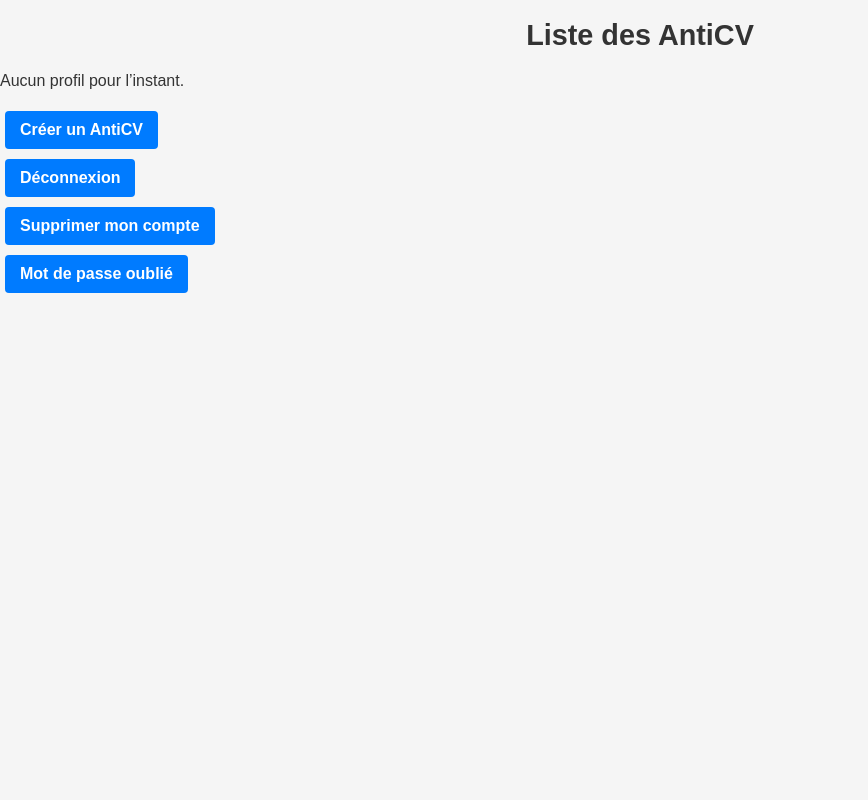
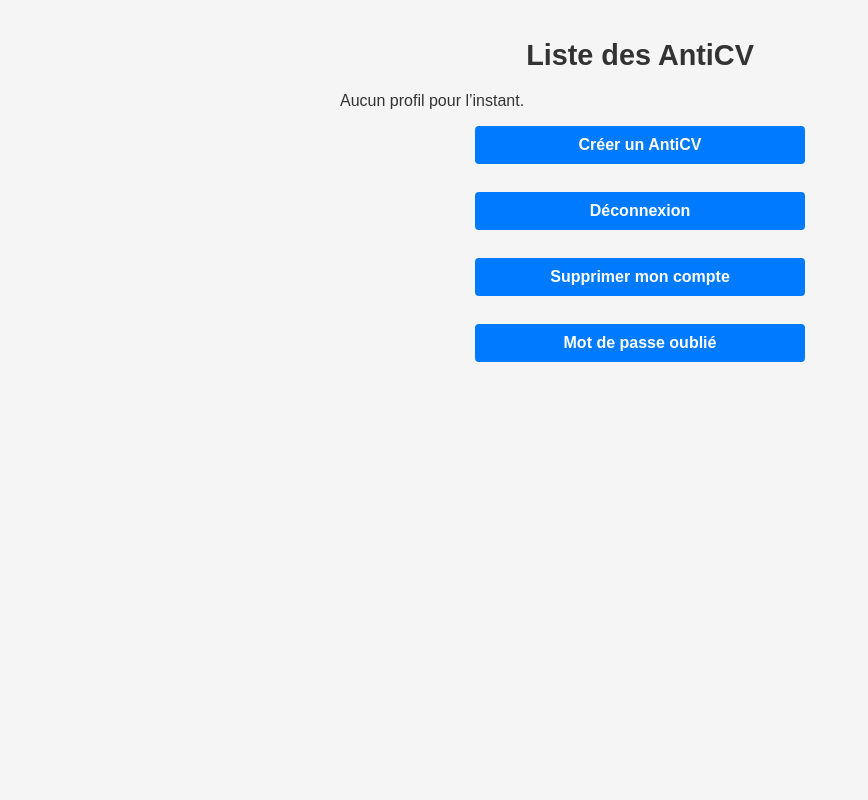
Before and after one commit to Fever65/AntiCV, a Flask app: page / in a window 1280 px wide. Shown: the whole page, without its empty margins (0-868 px from the left). Run offline with Flask 3, Linux system fonts and the light colour scheme.

Commit message:
test
test

```diff
--- a/static/style.css
+++ b/static/style.css
@@ -4,12 +4,16 @@ body {
   padding: 0;
   background: #f5f5f5;
   color: #333;
+  display: flex;
+  flex-direction: column;
+  align-items: center;
+  min-height: 100vh;
 }
 
 .container {
+  width: 100%;
   max-width: 600px;
-  margin: auto;
-  padding: 15px;
+  padding: 20px;
 }
 
 h1 {
@@ -21,14 +25,15 @@ h1 {
 .profile-box {
   padding: 20px;
   border-radius: 8px;
-  position: relative;
+  width: 100%;
 }
 
 .profile-content {
-  background: rgba(0, 0, 0, 0.6); /* Assure lisibilité du texte */
+  background: rgba(0, 0, 0, 0.6);
   color: white;
   padding: 15px;
   border-radius: 8px;
+  text-align: center;
 }
 
 .profile-box img {
@@ -39,16 +44,38 @@ h1 {
   border-radius: 8px;
 }
 
+ul {
+  padding: 0;
+  margin: 0;
+  width: 100%;
+}
+
+li {
+  list-style: none;
+  margin-bottom: 10px;
+}
+
+li a {
+  display: block;
+  padding: 10px;
+  border-radius: 5px;
+  background: rgba(0, 0, 0, 0.6);
+  color: white;
+  text-align: center;
+}
+
 .button {
-  display: inline-block;
+  display: block;
   padding: 10px 15px;
-  margin: 5px;
+  margin: 5px auto;
   background: #007BFF;
   color: white;
   border-radius: 4px;
   text-decoration: none;
   font-weight: bold;
   text-align: center;
+  width: 80%;
+  max-width: 300px;
 }
 
 .button:hover {
@@ -59,13 +86,14 @@ form {
   display: flex;
   flex-direction: column;
   gap: 10px;
-  max-width: 400px;
-  margin: auto;
+  width: 100%;
 }
 
 input, textarea, select, button {
   padding: 10px;
   font-size: 1em;
+  width: 100%;
+  box-sizing: border-box;
 }
 
 button {
@@ -79,9 +107,3 @@ button {
 button:hover {
   background: #0056b3;
 }
-
-@media (min-width: 600px) {
-  .container {
-    padding: 30px;
-  }
-}
--- a/templates/create.html
+++ b/templates/create.html
@@ -8,6 +8,7 @@
   <title>Créer un AntiCV</title>
 </head>
 <body>
+  <div class="container">
   <h1>Créer un AntiCV</h1>
   <form method="POST">
     <input type="text" name="name" placeholder="Nom" required maxlength="50"><br>
@@ -28,5 +29,6 @@
     <button type="submit">Créer</button>
   </form>
   <a href="{{ url_for('index') }}">Retour</a>
+</div>
 </body>
 </html>
--- a/templates/delete_account.html
+++ b/templates/delete_account.html
@@ -7,11 +7,13 @@
 
 </head>
 <body>
+  <div class="container">
   <h1>Supprimer mon compte</h1>
   <p>Êtes-vous sûr de vouloir supprimer votre compte ? Cette action est irréversible.</p>
   <form method="POST" action="{{ url_for('delete_account') }}">
     <button type="submit">Supprimer mon compte</button>
   </form>
   <a class="button" href="{{ url_for('index') }}">Annuler</a>
+</div>
 </body>
 </html>
--- a/templates/edit.html
+++ b/templates/edit.html
@@ -7,6 +7,7 @@
   <title>Modifier AntiCV</title>
 </head>
 <body>
+  <div class="container">
   <h1>Modifier AntiCV</h1>
   <form method="POST">
     <input type="text" name="name" value="{{ profile.name }}" required maxlength="50"><br>
@@ -27,5 +28,6 @@
     <button type="submit">Mettre à jour</button>
   </form>
   <a href="{{ url_for('index') }}">Retour</a>
+</div>
 </body>
 </html>
--- a/templates/index.html
+++ b/templates/index.html
@@ -7,6 +7,7 @@
   <title>AntiCV - Accueil</title>
 </head>
 <body>
+  <div class="container">
   <h1>Liste des AntiCV</h1>
   {% if profiles %}
     <ul>
@@ -24,5 +25,6 @@
   <a class="button" href="{{ url_for('logout') }}">Déconnexion</a><br>
   <a class="button" href="{{ url_for('delete_account') }}">Supprimer mon compte</a><br>
   <a class="button" href="{{ url_for('reset') }}">Mot de passe oublié</a>
+</div>
 </body>
 </html>
--- a/templates/login.html
+++ b/templates/login.html
@@ -8,6 +8,7 @@
   <title>Connexion</title>
 </head>
 <body>
+  <div class="container">
   <h1>Connexion</h1>
   <form method="POST">
     <input type="email" name="email" placeholder="Email" required><br>
@@ -16,5 +17,6 @@
   </form>
   <a href="{{ url_for('register') }}">Créer un compte</a><br>
   <a href="{{ url_for('reset') }}">Mot de passe oublié ?</a>
+</div>
 </body>
 </html>
--- a/templates/register.html
+++ b/templates/register.html
@@ -7,6 +7,7 @@
   <title>Inscription</title>
 </head>
 <body>
+  <div class="container">
   <h1>Inscription</h1>
   <form method="POST">
     <input type="email" name="email" placeholder="Email" required><br>
@@ -14,5 +15,7 @@
     <button type="submit">S'inscrire</button>
   </form>
   <a href="{{ url_for('login') }}">Déjà un compte ? Connexion</a>
+</div>
 </body>
+
 </html>
--- a/templates/reset.html
+++ b/templates/reset.html
@@ -7,8 +7,11 @@
 
 </head>
 <body>
+  <div class="container">
+
   <h1>Mot de passe oublié</h1>
   <p>Pour récupérer votre compte, merci d'envoyer un email à <strong>support@anticv.fr</strong>. Un administrateur vous répondra rapidement.</p>
   <a class="button" href="{{ url_for('login') }}">Retour à la connexion</a>
+</div>
 </body>
 </html>
```
